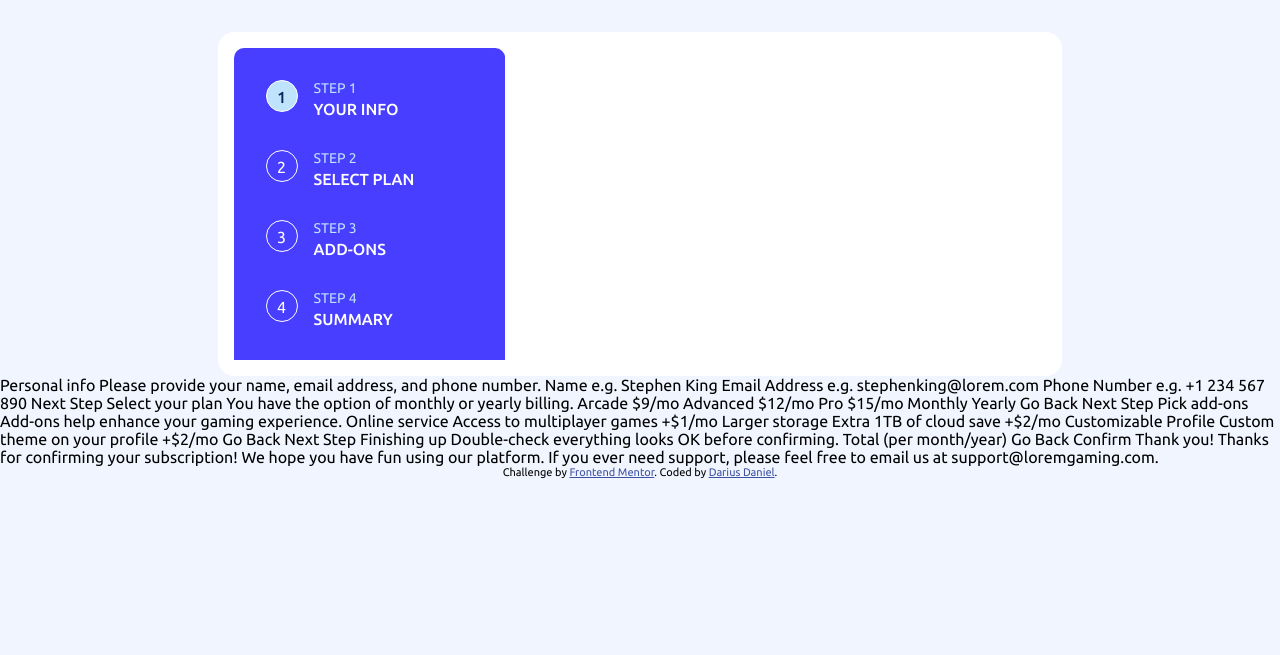
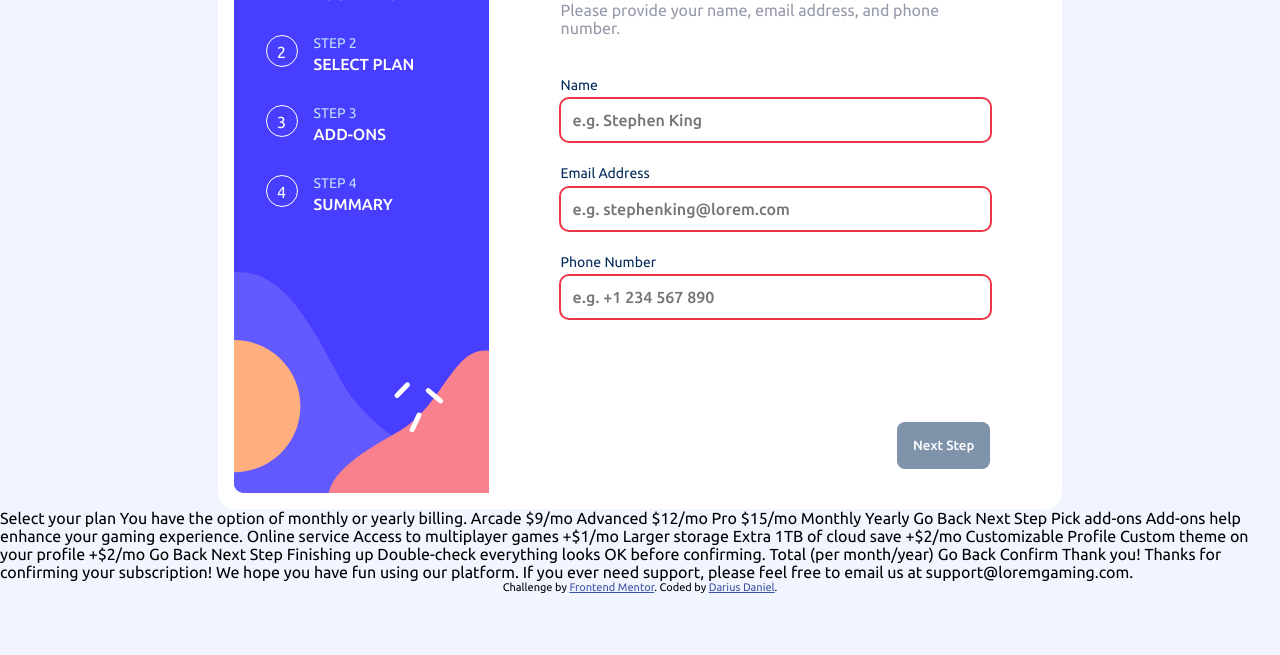
Before and after one commit to darius-daniel/multi-step-form, a website built with Vite: page index.html in a window 1280 px wide. Shown: the part 145-800 px from the top of the page. Built offline with nearby package versions, Linux system fonts and the light colour scheme.

Commit message:
feat: implement multi-step form navigation and dynamic step rendering with validation logic

```diff
--- a/index.html
+++ b/index.html
@@ -27,6 +27,7 @@
   </head>
   <body>
     <div id="app">
+      <!-- Sidebar start -->
       <aside class="sidebar">
         <nav>
           <ul class="sidebar__nav">
@@ -64,19 +65,58 @@
           </ul>
         </nav>
       </aside>
+      <!-- Sidebar end -->
+
+      <!-- Step 1 start -->
+      <!-- <section class="step">
+        <header class="step__header">
+          <h1 class="step__title">Personal info</h1>
+          <p class="step__description">
+            Please provide your name, email address, and phone number.
+          </p>
+        </header>
+
+        <form class="step__form" action="#">
+          <fieldset class="fieldset">
+            <label for="name" class="fieldset__label">Name</label>
+            <input
+              type="text"
+              name="name"
+              id="name"
+              placeholder="e.g. Stephen King"
+              class="fieldset__input"
+            />
+          </fieldset>
+
+          <fieldset class="fieldset">
+            <label for="email" class="fieldset__label">Email Address</label>
+            <input
+              type="email"
+              name="email"
+              id="email"
+              placeholder="e.g. stephenking@lorem.com"
+              class="fieldset__input"
+            />
+          </fieldset>
+
+          <fieldset class="fieldset">
+            <label for="phone" class="fieldset__label">Phone Number</label>
+            <input
+              type="tel"
+              name="phone"
+              id="phone"
+              placeholder="e.g. +1 234 567 890 "
+              class="fieldset__input"
+            />
+          </fieldset>
+        </form>
+
+        <button id="btn__next">Next Step</button>
+
+        <!-- Step 1 end -->
+      <!-- </section> -->
     </div>
     <script type="module" src="/src/main.ts"></script>
-    <!-- Sidebar start -->
-
-    <!-- Sidebar end -->
-
-    <!-- Step 1 start -->
-
-    Personal info Please provide your name, email address, and phone number.
-    Name e.g. Stephen King Email Address e.g. stephenking@lorem.com Phone Number
-    e.g. +1 234 567 890 Next Step
-
-    <!-- Step 1 end -->
 
     <!-- Step 2 start -->
 
--- /dev/null
+++ b/src/btn-next.ts
@@ -0,0 +1,4 @@
+const btnNext = document.createElement("button");
+btnNext.setAttribute("id", "btn__next");
+
+export default btnNext;
--- a/src/main.ts
+++ b/src/main.ts
@@ -1,10 +1,26 @@
 import "./style.css";
+import stepOne from "./step-one";
+import btnNext from "./btn-next";
+import stepTwo from "./step-two";
 
-let currentPage = 0;
+const app = document.getElementById("app");
 
-const markerForCurrentPage = document
-  .getElementsByClassName("navItem__marker")
-  .item(currentPage);
+const formSteps = [stepOne, stepTwo];
+let currentStep = 0;
+app.appendChild(formSteps[currentStep]);
 
-console.log(markerForCurrentPage);
-markerForCurrentPage.classList.add("highlightMarker");
+const markers = document.getElementsByClassName("navItem__marker");
+let markerForCurrentStep = markers.item(currentStep);
+markerForCurrentStep.classList.add("highlightMarker");
+
+btnNext.addEventListener("click", (event: Event) => {
+  event.preventDefault();
+  app.removeChild(formSteps[currentStep]);
+  markerForCurrentStep.classList.remove("highlightMarker");
+
+  currentStep++;
+
+  app.appendChild(formSteps[currentStep]);
+  markerForCurrentStep = markers.item(currentStep);
+  markerForCurrentStep.classList.add("highlightMarker");
+});
--- /dev/null
+++ b/src/step-one.ts
@@ -0,0 +1,80 @@
+import btnNext from "./btn-next";
+import { hasEmptyInputs } from "./utils";
+
+const stepOne = document.createElement("section");
+stepOne.classList.add("step");
+
+const stepOneHeader = document.createElement("header");
+stepOneHeader.classList.add("step__header");
+
+const stepOneTitle = document.createElement("h1");
+stepOneTitle.classList.add("step__title");
+stepOneTitle.textContent = "Personal info";
+
+const stepOneDescription = document.createElement("p");
+stepOneDescription.classList.add("step__description");
+stepOneDescription.textContent =
+  "Please provide your name, email address, and phone number.";
+
+stepOneHeader.appendChild(stepOneTitle);
+stepOneHeader.appendChild(stepOneDescription);
+
+const stepOneForm = document.createElement("form");
+stepOneForm.classList.add("step__form");
+stepOneForm.action = "#";
+stepOneForm.addEventListener("input", () => {
+  btnNext.disabled = hasEmptyInputs(stepOneForm);
+});
+
+const fields = [
+  {
+    label: "Name",
+    id: "name",
+    placeholder: "e.g. Stephen King",
+    type: "text",
+  },
+  {
+    label: "Email Address",
+    id: "email",
+    placeholder: "e.g. stephenking@lorem.com",
+    type: "email",
+  },
+  {
+    label: "Phone Number",
+    id: "phone",
+    placeholder: "e.g. +1 234 567 890",
+    type: "tel",
+  },
+];
+
+fields.forEach((field) => {
+  const fieldset = document.createElement("fieldset");
+  fieldset.classList.add("fieldset");
+
+  const label = document.createElement("label");
+  label.classList.add("fieldset__label");
+  label.textContent = field.label;
+  label.htmlFor = field.id;
+
+  const input = document.createElement("input");
+  input.classList.add("fieldset__input");
+  input.type = field.type;
+  input.name = field.id;
+  input.id = field.id;
+  input.placeholder = field.placeholder;
+  input.required = true;
+
+  fieldset.appendChild(label);
+  fieldset.appendChild(input);
+
+  stepOneForm.appendChild(fieldset);
+});
+
+btnNext.textContent = "Next Step";
+btnNext.disabled = hasEmptyInputs(stepOneForm);
+stepOneForm.appendChild(btnNext);
+
+stepOne.appendChild(stepOneHeader);
+stepOne.appendChild(stepOneForm);
+
+export default stepOne;
--- /dev/null
+++ b/src/step-two.ts
@@ -0,0 +1,4 @@
+const stepTwo = document.createElement("section");
+stepTwo.classList.add("step");
+
+export default stepTwo;
--- a/src/style.css
+++ b/src/style.css
@@ -61,9 +61,13 @@ body {
 #app {
   display: grid;
   grid-template-columns: 1fr;
-  justify-content: center;
+  justify-content: contain;
+  gap: 3rem;
 
+  padding: 1rem;
   background-image: url("/src/assets/images/bg-sidebar-mobile.svg");
+  background-repeat: no-repeat;
+  background-size: auto;
 }
 
 .sidebar__nav {
@@ -93,6 +97,96 @@ body {
   background-color: var(--blue-200);
   color: var(--blue-950);
   font-weight: 500;
+}
+
+.step {
+  background-color: var(--white);
+  border-radius: 0.75rem;
+  padding: 1.5rem;
+
+  display: flex;
+  flex-direction: column;
+  gap: 1.5rem;
+}
+
+.step__header {
+  display: flex;
+  flex-direction: column;
+  gap: 1rem;
+}
+
+.step__title {
+  color: var(--blue-950);
+}
+
+.step__description {
+  color: var(--gray-500);
+}
+
+.step__form {
+  display: flex;
+  flex-direction: column;
+  gap: 1.5rem;
+}
+
+.fieldset {
+  border: none;
+  display: flex;
+  flex-direction: column;
+  gap: 0.4rem;
+}
+
+.fieldset__label {
+  color: var(--blue-950);
+  font-size: 14px;
+}
+
+.fieldset__input {
+  border: 1px solid var(--gray-500);
+  border-radius: 0.5rem;
+  padding: 0.75rem;
+  color: var(--blue-950);
+  font-family: Ubuntu;
+  font-size: 1rem;
+  font-weight: var(--font-medium);
+}
+
+.fieldset__input::placeholder {
+  font-family: Ubuntu;
+  font-size: 16px;
+}
+
+.fieldset__input:hover {
+  outline: 1px solid var(--blue-300);
+  border: none;
+}
+
+.fieldset__input:focus {
+  outline: 2px solid var(--blue-950);
+  border: none;
+  background-color: var(--blue-100);
+}
+
+.fieldset__input:invalid {
+  content: "This field is required";
+  outline: 2px solid var(--red-500);
+  border: none;
+}
+
+#btn__next {
+  border: none;
+  border-radius: 0.5rem;
+  padding: 1rem;
+  background-color: var(--blue-950);
+  color: var(--white);
+  font-family: inherit;
+  font-weight: var(--font-medium);
+  width: fit-content;
+  align-self: flex-end;
+}
+
+#btn__next:disabled {
+  opacity: 0.5;
 }
 
 @media screen and (min-width: 1024px) {
@@ -152,4 +246,16 @@ body {
   .navItem__description {
     font-weight: 500;
   }
+
+  .step {
+    padding-right: 3.5rem;
+  }
+
+  .step__form {
+    margin-top: 1rem;
+  }
+
+  #btn__next {
+    margin-top: 5rem;
+  }
 }
--- /dev/null
+++ b/src/utils.ts
@@ -0,0 +1,6 @@
+export function hasEmptyInputs(form: HTMLFormElement): boolean {
+  const inputs = Array.from(
+    form.querySelectorAll<HTMLInputElement>("input[required]"),
+  );
+  return inputs.some((input) => input.value.trim().length === 0);
+}
```
